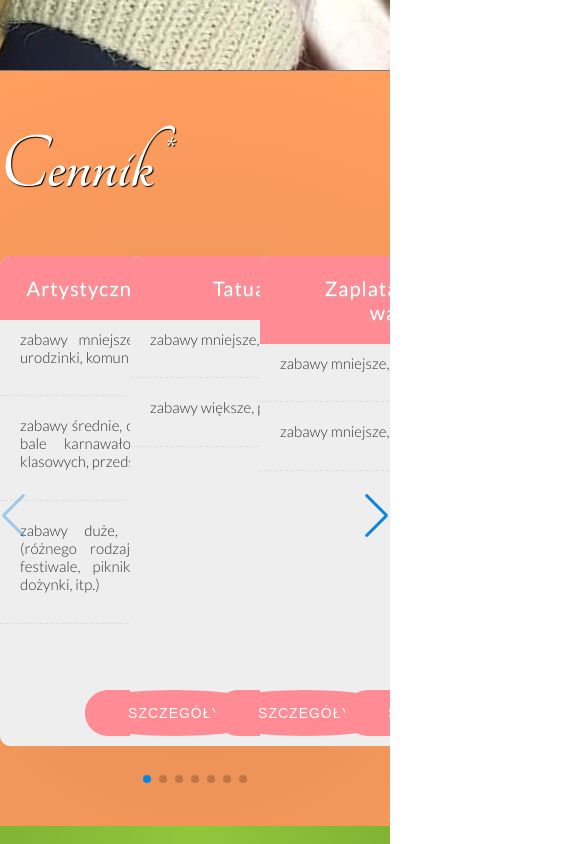
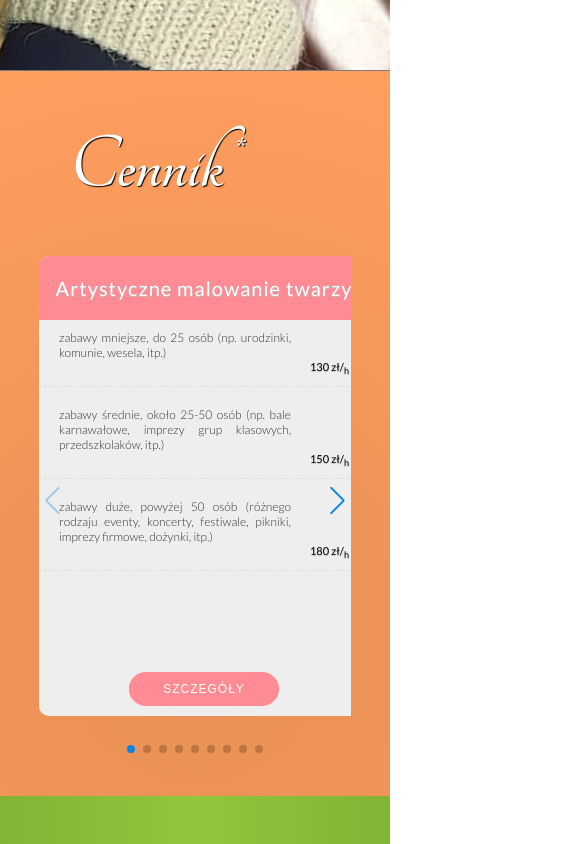
Before and after one commit to kwaq102/ARTInka, a React (Create React App) app: page /cennik in a window 390 px wide. Shown: the part 1000-1844 px from the top of the page, 585 px wide, since content can reach past the window. Built offline with nearby package versions, Linux system fonts and the light colour scheme.

Commit message:
rwd for galleryPage and priceListPage

```diff
--- a/src/pages/PriceList.jsx
+++ b/src/pages/PriceList.jsx
@@ -29,6 +29,17 @@ const PriceList = () => {
 							}}
 							navigation={true}
 							modules={[Pagination, Navigation]}
+							breakpoints={{
+								300: {
+									slidesPerView: 1,
+								},
+								900: {
+									slidesPerView: 2,
+								},
+								1200: {
+									slidesPerView: 3,
+								},
+							}}
 						>
 							<SwiperSlide>
 								<div className="priceList-box">
--- a/src/styles/Gallery.css
+++ b/src/styles/Gallery.css
@@ -29,7 +29,6 @@
 	width: 100%;
 	cursor: pointer;
 	transition: transform 0.2s linear;
-	/* border: 4px solid var(--red); */
 }
 
 .wrapper-img img:hover {
@@ -39,3 +38,33 @@
 .wrapper-img img.duze {
 	display: none;
 }
+
+/* MEDIUM SCREEN */
+
+@media (max-width: 1200px) {
+	.page-gallery h2 {
+		width: 80%;
+	}
+	.gallery {
+		width: 80%;
+	}
+}
+
+@media (max-width: 900px) {
+	.page-gallery h2 {
+		width: 90%;
+	}
+	.gallery {
+		width: 90%;
+	}
+
+	.wrapper-img {
+		width: 30%;
+	}
+}
+
+@media (max-width: 500px) {
+	.wrapper-img {
+		width: 45%;
+	}
+}
--- a/src/styles/PriceList.css
+++ b/src/styles/PriceList.css
@@ -15,7 +15,6 @@ section.priceList h2 {
 }
 
 section.priceList h2 sup {
-	/* margin: 0 0 100px 20px; */
 	font-size: 50px;
 }
 
@@ -149,3 +148,52 @@ section.priceList h2 sup {
 .swiper-rtl .swiper-button-prev {
 	right: 0;
 }
+
+/* MEDIUM SCREEN */
+
+@media (max-width: 1200px) {
+	section.priceList {
+		width: 80%;
+	}
+
+	section.priceList h2 {
+		width: 80%;
+	}
+
+	.priceList-description ul {
+		width: 80%;
+	}
+}
+
+/* MOBILE SCREEN */
+
+@media (max-width: 700px) {
+	.priceList-box:hover {
+		transform: translateY(0);
+	}
+}
+
+@media (max-width: 700px) {
+	.priceList-box {
+		width: 330px;
+		height: 460px;
+	}
+	.priceList-block p {
+		font-size: 12px;
+	}
+	.priceList-block span {
+		font-size: 11px;
+	}
+	.btn-priceList {
+		width: 150px;
+	}
+	.btn-priceList a {
+		padding: 10px 20px;
+		font-size: 12px;
+	}
+
+	.swiper-button-prev::after,
+	.swiper-button-next::after {
+		font-size: 28px;
+	}
+}
```
